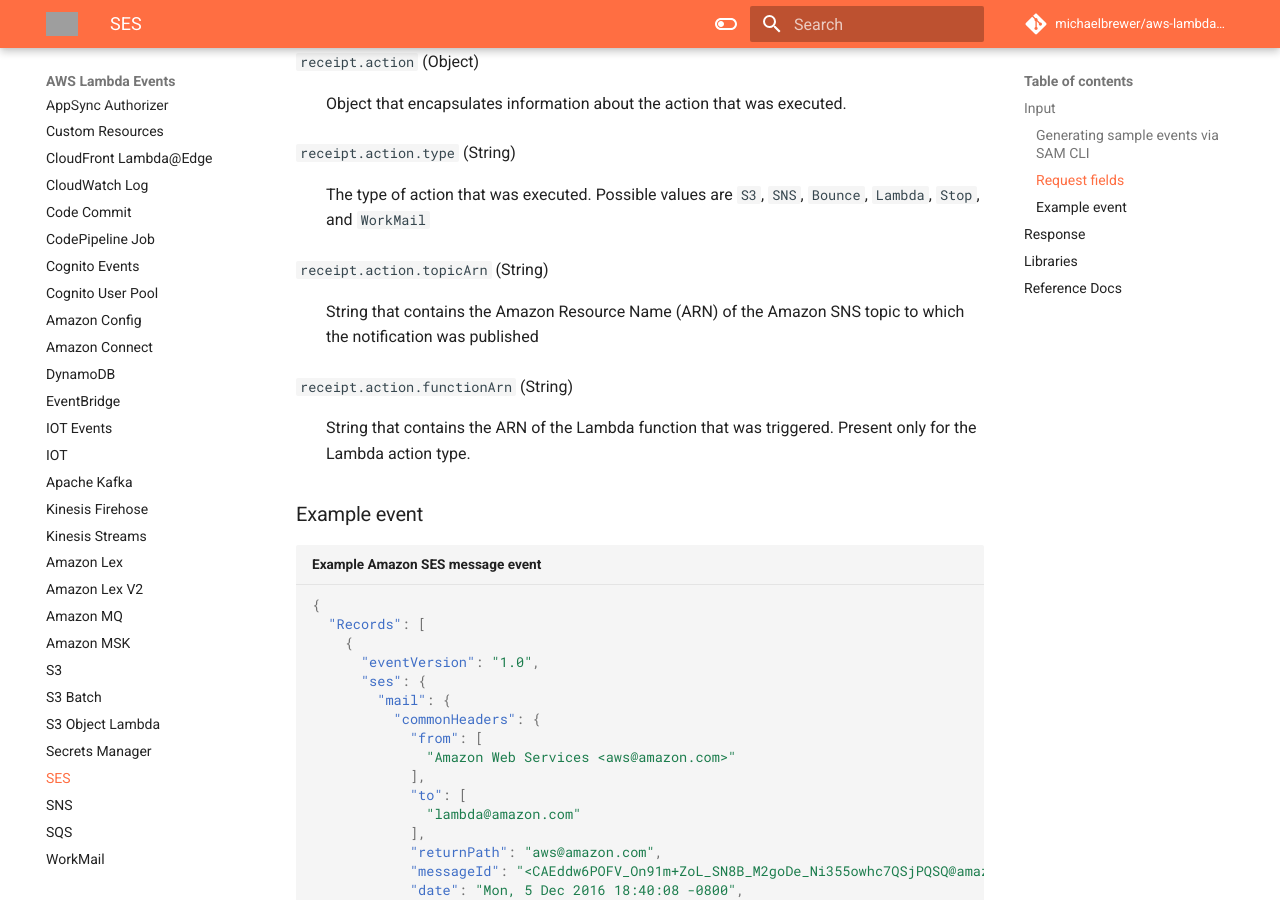
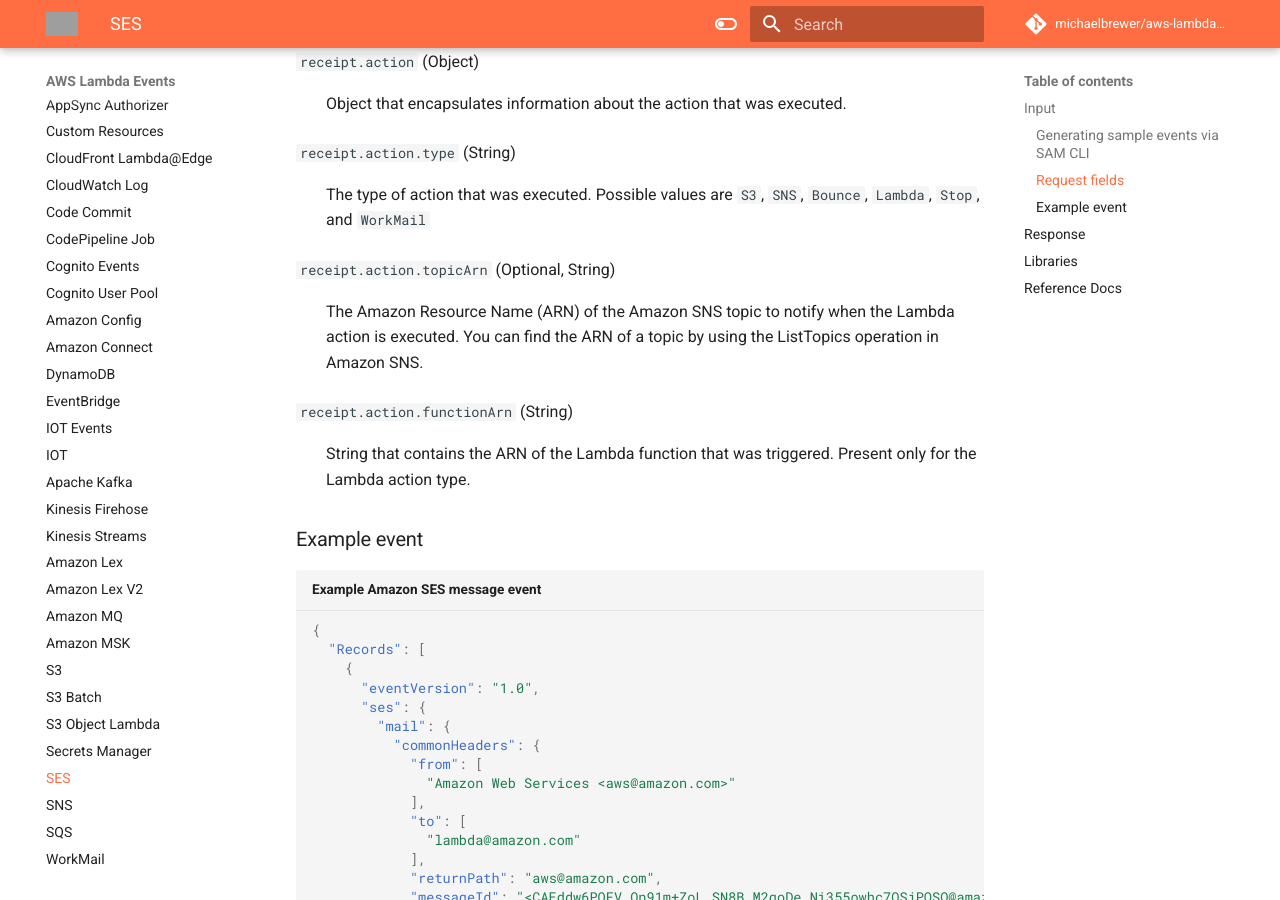
Before and after one commit to michaelbrewer/aws-lambda-events, an MkDocs documentation site: the page built from docs/ses.md, in a window 1280 px wide and 900 px high, scrolled down 3852 px. Built offline with MkDocs 1.6.1 and Material for MkDocs 9.7.7, drawn with Linux system fonts in a browser that asks for light colours; comment, search, counter and statistics services are not loaded; grey boxes are pictures that could not be loaded.

Commit message:
feat(ses): Fix `topicArn` documentation

```diff
--- a/docs/ses.md
+++ b/docs/ses.md
@@ -129,9 +129,8 @@
 `receipt.action.type` (String)
 : The type of action that was executed. Possible values are `S3`, `SNS`, `Bounce`, `Lambda`, `Stop`, and `WorkMail`
 
-`receipt.action.topicArn` (String)
-: String that contains the Amazon Resource Name (ARN) of the Amazon SNS topic to which the
-notification was published
+`receipt.action.topicArn` (Optional, String)
+: The Amazon Resource Name (ARN) of the Amazon SNS topic to notify when the Lambda action is executed. You can find the ARN of a topic by using the ListTopics operation in Amazon SNS.
 
 `receipt.action.functionArn` (String)
 : String that contains the ARN of the Lambda function that was triggered.
```
